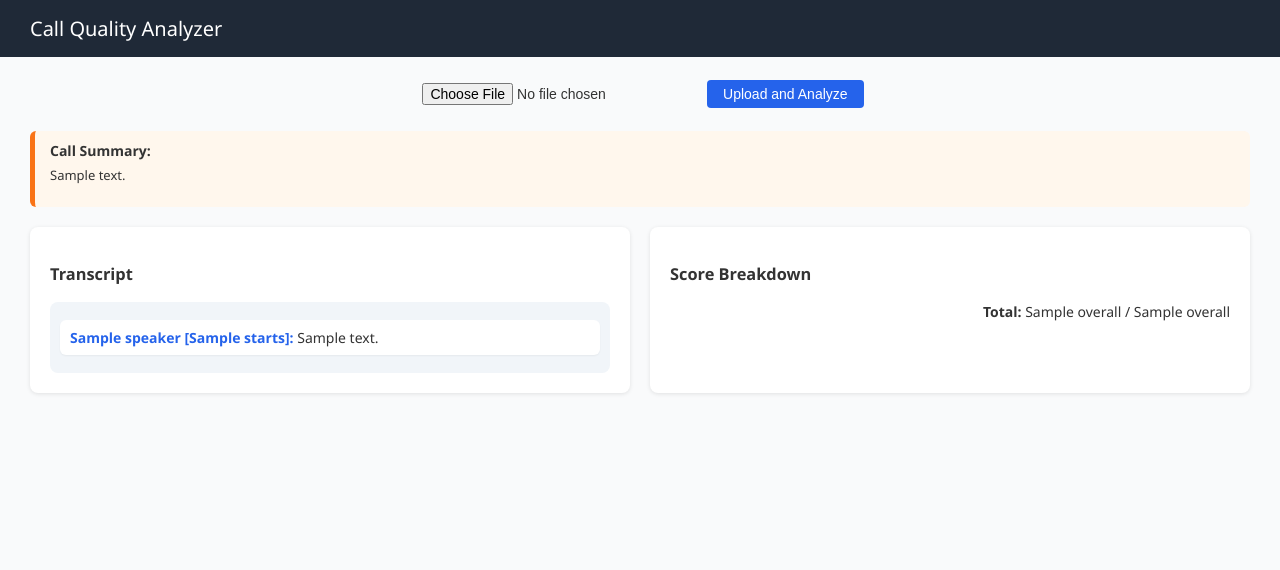
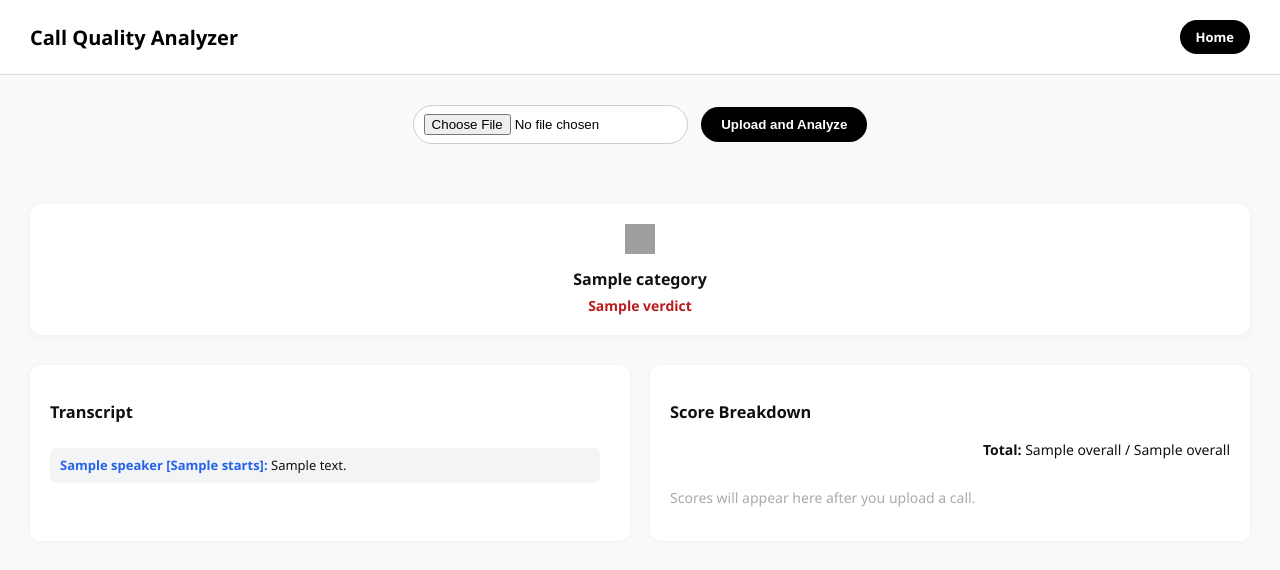
Before and after one commit to RajasZode/call-quality-analyzer, a Flask app: template templates/index.html in a window 1280 px wide. Shown: the top 570 px of the page. Run offline with Flask 3, Linux system fonts and the light colour scheme; the template is opened without the code that fills it: most values are stand-ins (such as "Sample title", 1, 10 or a date in 2020); grey boxes are pictures that could not be loaded.

Commit message:
changes
Signed-off-by: Rajas Zode <rajaszode@192.168.1.8>

```diff
--- a/app.py
+++ b/app.py
@@ -1,11 +1,10 @@
-# app.py
 from flask import Flask, render_template, request
 import os
 import whisper
-import time
+import subprocess
 from score_transcript import score_transcript, scoring_criteria
 from dotenv import load_dotenv
-import subprocess
+from pyannote.audio import Pipeline
 
 UPLOAD_FOLDER = "static/uploads"
 app = Flask(__name__)
@@ -15,40 +14,59 @@ app.config['UPLOAD_FOLDER'] = UPLOAD_FOLDER
 whisper_model = whisper.load_model("tiny")
 load_dotenv()
 
-# Dummy speaker tagging (since diarization fails on Render Free)
-def assign_tagged_transcript(segments):
+# Real speaker tagging using pyannote
+pipeline = Pipeline.from_pretrained("pyannote/speaker-diarization-3.1", use_auth_token=os.getenv("HUGGINGFACE_TOKEN"))
+
+def assign_tagged_transcript(segments, diarization):
     results = []
-    for idx, segment in enumerate(segments):
-        speaker = "Speaker_01" if idx % 2 == 0 else "Speaker_02"
+    for segment in segments:
+        start, end, text = segment["start"], segment["end"], segment["text"]
+        midpoint = (start + end) / 2
+        speaker = "Unknown"
+        for turn, _, label in diarization.itertracks(yield_label=True):
+            if turn.start <= midpoint <= turn.end:
+                speaker = label
+                break
         results.append({
             "speaker": speaker,
-            "start": round(segment["start"]),
-            "text": segment["text"].strip(),
+            "start": round(start),
+            "text": text.strip(),
             "side": "left"
         })
     return results
 
-# Score summary sentence
-def generate_summary(scores):
+# Generate summary text and call_summary dictionary
+def generate_summary_and_call_summary(scores):
     summary_lines = []
+    call_summary = {}
     for category, (score, total) in scores.items():
         percent = (score / total) * 100 if total > 0 else 0
         if percent >= 80:
-            summary_lines.append(f"{category} was handled very well.")
+            text = f"{category} was handled very well."
         elif percent >= 40:
-            summary_lines.append(f"{category} was average and can be improved.")
+            text = f"{category} was average and can be improved."
         else:
-            summary_lines.append(f"{category} was poorly handled and needs attention.")
-    return " ".join(summary_lines)
+            text = f"{category} was poorly handled and needs attention."
+        summary_lines.append(text)
+        call_summary[category] = text
+    return " ".join(summary_lines), call_summary
 
-@app.route('/', methods=['GET', 'POST'])
-def index():
+# Landing page
+@app.route('/')
+def landing():
+    return render_template('landing.html')
+
+# Upload and analyze route
+@app.route('/upload', methods=['GET', 'POST'])
+def upload():
     transcript_blocks = []
     scores = {}
     overall_score = (0, 0)
     audio_preview_path = None
     summary_text = ""
+    call_summary = {}
     missed_checkpoints = {}
+    achieved_checkpoints = {}
 
     if request.method == 'POST':
         audio_file = request.files['audio']
@@ -60,26 +78,30 @@ def index():
             # Convert to 16kHz mono WAV
             converted_filename = "clean_test.wav"
             converted_path = os.path.join(app.config['UPLOAD_FOLDER'], converted_filename)
-            subprocess.run(["ffmpeg", "-y", "-i", original_path, "-ac", "1", "-ar", "16000", converted_path])
+            subprocess.run([
+                "ffmpeg", "-y", "-i", original_path,
+                "-ac", "1", "-ar", "16000", converted_path
+            ])
 
-            # Transcription (no diarization)
+            # Diarization
+            diarization = pipeline(converted_path)
+
+            # Transcribe
             whisper_result = whisper_model.transcribe(converted_path, language="en", fp16=False)
             segments = whisper_result.get("segments", [])
 
-            # Assign dummy speakers
-            transcript_blocks = assign_tagged_transcript(segments)
-
-            # Combine transcript text
+            transcript_blocks = assign_tagged_transcript(segments, diarization)
             full_transcript = " ".join([b["text"] for b in transcript_blocks])
 
             # Scoring
-            scored_output = score_transcript(full_transcript, scoring_criteria)
-            scores = {k: (v["score"], v["max_score"]) for k, v in scored_output.items()}
+            scored_output = score_transcript(transcript_blocks, scoring_criteria)
+            scores = {k: (v["score"], v["total"]) for k, v in scored_output.items()}
             missed_checkpoints = {k: v["missed"] for k, v in scored_output.items()}
+            achieved_checkpoints = {k: v["achieved"] for k, v in scored_output.items()}
             total = sum(v["score"] for v in scored_output.values())
-            max_total = sum(v["max_score"] for v in scored_output.values())
+            max_total = sum(v["total"] for v in scored_output.values())
             overall_score = (total, max_total)
-            summary_text = generate_summary(scores)
+            summary_text, call_summary = generate_summary_and_call_summary(scores)
             audio_preview_path = f'uploads/{converted_filename}'
 
     return render_template(
@@ -89,10 +111,15 @@ def index():
         overall=overall_score,
         audio_path=audio_preview_path,
         summary_text=summary_text,
-        missed_checkpoints=missed_checkpoints
+        call_summary=call_summary,
+        missed_checkpoints=missed_checkpoints,
+        achieved_checkpoints=achieved_checkpoints
     )
+
+@app.route('/dashboard')
+def dashboard():
+    return render_template('dashboard.html')
 
 if __name__ == '__main__':
     os.makedirs(UPLOAD_FOLDER, exist_ok=True)
-    port = int(os.environ.get("PORT", 5000))
-    app.run(host='0.0.0.0', port=port)
+    app.run(debug=True, port=5050)
--- a/templates/index.html
+++ b/templates/index.html
@@ -1,134 +1,207 @@
 <!DOCTYPE html>
 <html lang="en">
 <head>
-  <meta charset="UTF-8">
-  <meta name="viewport" content="width=device-width, initial-scale=1.0">
+  <meta charset="UTF-8" />
+  <meta name="viewport" content="width=device-width, initial-scale=1.0"/>
   <title>Call Quality Analyzer</title>
   <link rel="stylesheet" href="https://cdnjs.cloudflare.com/ajax/libs/font-awesome/6.5.0/css/all.min.css">
   <style>
     body {
-      font-family: 'Segoe UI', Tahoma, Geneva, Verdana, sans-serif;
       margin: 0;
       padding: 0;
       background-color: #f9fafb;
-      color: #333;
+      color: #111;
+      font-family: 'Segoe UI', sans-serif;
       font-size: 14px;
     }
+
     .header {
-      background-color: #1f2937;
+      background-color: #ffffff;
+      color: #000;
+      padding: 20px 30px;
+      font-size: 20px;
+      font-weight: bold;
+      border-bottom: 1px solid #ddd;
+      display: flex;
+      justify-content: space-between;
+      align-items: center;
+    }
+
+    .header a {
+      background: black;
       color: white;
-      padding: 15px 30px;
-      font-size: 20px;
+      padding: 8px 16px;
+      border-radius: 30px;
+      text-decoration: none;
+      font-size: 13px;
     }
+
     .form-box {
-      margin: 20px 30px;
       text-align: center;
+      padding: 30px 20px;
     }
+
+    .form-box input[type="file"],
+    .form-box input[type="submit"] {
+      border-radius: 30px;
+      padding: 8px 10px;
+    }
+
     .form-box input[type="file"] {
-      padding: 6px;
+      background: #ffffff;
+      border: 1px solid #ccc;
+      color: #000;
+      margin-right: 10px;
+    }
+
+    .form-box input[type="submit"] {
+      background-color: #000;
+      color: #fff;
+      font-weight: 600;
+      border: none;
+      padding: 10px 20px;
+      cursor: pointer;
+      transition: all 0.3s ease;
+    }
+
+    .form-box input[type="submit"]:hover {
+      background-color: #333;
+    }
+
+    .loader {
+      display: none;
+      margin: 30px auto;
+      width: 64px;
+      height: 64px;
+      border-radius: 50%;
+      background: radial-gradient(farthest-side, black 94%, #0000) top/8px 8px no-repeat,
+                  radial-gradient(farthest-side, black 94%, #0000) left/8px 8px no-repeat,
+                  radial-gradient(farthest-side, black 94%, #0000) bottom/8px 8px no-repeat,
+                  radial-gradient(farthest-side, black 94%, #0000) right/8px 8px no-repeat;
+      animation: loader-spin 1s infinite;
+    }
+
+    @keyframes loader-spin {
+      100% { transform: rotate(1turn); }
+    }
+
+    .audio-preview {
+      padding: 0 30px;
+    }
+
+    .summary-grid {
+      display: grid;
+      grid-template-columns: repeat(auto-fit, minmax(230px, 1fr));
+      gap: 20px;
+      margin: 30px;
+    }
+
+    .summary-card {
+      background: #fff;
+      border-radius: 12px;
+      padding: 20px;
+      box-shadow: 0 2px 10px rgba(0,0,0,0.06);
+      text-align: center;
+      transition: all 0.3s ease;
+    }
+
+    .summary-card .icon {
+      font-size: 24px;
+      margin-bottom: 10px;
+    }
+
+    .summary-card .title {
+      font-weight: bold;
+      font-size: 16px;
+      margin-bottom: 6px;
+    }
+
+    .summary-card .feedback {
+      font-weight: bold;
       font-size: 14px;
     }
-    .form-box input[type="submit"] {
-      background-color: #2563eb;
-      color: white;
-      padding: 6px 16px;
-      border: none;
-      border-radius: 4px;
-      font-size: 14px;
-      cursor: pointer;
-      margin-left: 10px;
-    }
-    .audio-preview {
-      margin-top: 10px;
-      padding: 0 30px;
-    }
+
+    .summary-card.pass .feedback { color: #15803d; }
+    .summary-card.warn .feedback { color: #d97706; }
+    .summary-card.fail .feedback { color: #b91c1c; }
+
     .container {
       display: grid;
       grid-template-columns: 1fr 1fr;
       gap: 20px;
       padding: 0 30px 30px 30px;
     }
+
     .left-panel, .right-panel {
-      background: white;
-      border-radius: 8px;
+      background: #ffffff;
+      border-radius: 10px;
       padding: 20px;
-      box-shadow: 0 1px 4px rgba(0,0,0,0.1);
+      box-shadow: 0 0 6px rgba(0,0,0,0.05);
     }
+
     .transcript-section {
       max-height: 550px;
       overflow-y: auto;
-      background-color: #f1f5f9;
-      border-radius: 8px;
-      padding: 10px;
+      padding-right: 10px;
     }
+
     .transcript-block {
-      background: #ffffff;
+      background-color: #f3f4f6;
       border-radius: 6px;
       padding: 8px 10px;
       margin: 8px 0;
-      box-shadow: 0 1px 2px rgba(0,0,0,0.05);
+      font-size: 13px;
+      box-shadow: 0 1px 2px rgba(0,0,0,0.03);
     }
+
     .transcript-block strong {
       color: #2563eb;
     }
+
     .score-cards {
       display: flex;
       flex-direction: column;
       gap: 12px;
       margin-top: 15px;
     }
+
     .score-card {
-      background-color: #f9fafb;
+      background-color: #f3f4f6;
       border-radius: 6px;
       padding: 12px;
       font-weight: 500;
-      box-shadow: 0 1px 3px rgba(0,0,0,0.05);
-      border-left: 5px solid #94a3b8;
+      border-left: 5px solid #ccc;
     }
+
     .score-card .category {
       font-size: 14px;
       font-weight: bold;
-      color: #1f2937;
+      color: #111;
       cursor: pointer;
     }
+
     .score-card .percent {
       font-size: 14px;
       font-weight: 600;
     }
+
     .score-card .fraction {
       font-size: 13px;
-      color: #475569;
+      color: #555;
     }
+
     .missed-details {
       display: none;
       margin-top: 8px;
       font-size: 12px;
-      color: #991b1b;
     }
-    .summary-box {
-      background: #fff7ed;
-      border-left: 5px solid #f97316;
-      margin: 20px 30px;
-      padding: 10px 15px;
-      border-radius: 6px;
-      font-size: 13px;
+
+    .missed-details ul {
+      margin: 5px 0 0 18px;
     }
-    .summary-box strong {
-      font-size: 14px;
-    }
-    .loader {
-      border: 6px solid #f3f3f3;
-      border-top: 6px solid #2563eb;
-      border-radius: 50%;
-      width: 40px;
-      height: 40px;
-      animation: spin 1s linear infinite;
-      margin: 20px auto;
-      display: none;
-    }
-    @keyframes spin {
-      0% { transform: rotate(0deg); }
-      100% { transform: rotate(360deg); }
+
+    .missed-details li {
+      margin-bottom: 4px;
     }
   </style>
   <script>
@@ -142,7 +215,10 @@
   </script>
 </head>
 <body>
-  <div class="header">Call Quality Analyzer</div>
+  <div class="header">
+    Call Quality Analyzer
+    <a href="/">Home</a>
+  </div>
 
   <div class="form-box">
     <form method="post" enctype="multipart/form-data" onsubmit="showLoader()">
@@ -153,19 +229,56 @@
   </div>
 
   {% if audio_path %}
-    <div class="audio-preview">
+  <div style="text-align: center; margin-top: 20px;">
+    <button onclick="loadAudio()" style="background: #000; color: #fff; padding: 10px 20px; border-radius: 30px; border: none; cursor: pointer;">
+      🎧 Listen to Call
+    </button>
+  </div>
+  <div id="audio-container" class="audio-preview" style="display: none;">
     <h4>Audio Preview</h4>
-      <audio controls style="width: 100%;">
-        <source src="{{ url_for('static', filename=audio_path) }}" type="audio/mpeg">
+    <audio controls style="width: 100%;" id="audio-player">
+      <source id="audio-source" src="" type="audio/mpeg">
       Your browser does not support the audio element.
     </audio>
   </div>
+
+  <script>
+    function loadAudio() {
+      const source = document.getElementById('audio-source');
+      const player = document.getElementById('audio-player');
+      const container = document.getElementById('audio-container');
+
+      source.src = "{{ url_for('static', filename=audio_path) }}";
+      player.load();
+      container.style.display = 'block';
+    }
+  </script>
 {% endif %}
 
-  {% if summary_text %}
-    <div class="summary-box">
-      <strong>Call Summary:</strong>
-      <p style="margin-top: 6px;">{{ summary_text }}</p>
+  {% if call_summary %}
+    {% set icon_map = {
+      'Call Opening': 'call_opening.png',
+      'Information Gathering': 'info_gathering.png',
+      'Sales Pitch': 'sales_pitch.png',
+      'Communication Skill': 'communication_skill.png',
+      'Call Closing': 'call_closing.png'
+    } %}
+
+    <div class="summary-grid">
+      {% for category, verdict in call_summary.items() %}
+        {% set style = 'pass' if 'handled very well' in verdict else 'warn' if 'average' in verdict else 'fail' %}
+        {% set icon = icon_map.get(category, 'default.png') %}
+        <div class="summary-card {{ style }}">
+          <img src="{{ url_for('static', filename='summary_icons/' ~ icon) }}" class="icon" alt="{{ category }} icon" width="30" height="30">
+          <div class="title">{{ category }}</div>
+          <div class="feedback">
+            {{ verdict
+              | replace(category ~ " was handled very well", "✔ Great Start")
+              | replace(category ~ " was average and can be improved", "⚠ Average, needs improvement")
+              | replace(category ~ " was poorly handled and needs attention", "✘ Poorly handled, needs attention") }}
+          </div>
+        </div>
+      {% endfor %}
     </div>
   {% endif %}
 
@@ -173,42 +286,59 @@
     <div class="left-panel">
       <h3>Transcript</h3>
       <div class="transcript-section">
+        {% if transcript_blocks %}
           {% for block in transcript_blocks %}
             <div class="transcript-block">
               <strong>{{ block.speaker }} [{{ block.start }}s]:</strong> {{ block.text }}
             </div>
           {% endfor %}
+        {% else %}
+          <p style="color:#aaa;">Transcript will appear here after you upload a call.</p>
+        {% endif %}
       </div>
     </div>
 
     <div class="right-panel">
       <h3>Score Breakdown</h3>
       <div class="score-box" style="text-align:right; margin-bottom: 10px;">
-        <strong>Total:</strong> {{ overall[0] }} / {{ overall[1] }}
+        <strong>Total:</strong> {{ overall[0] if overall else 0 }} / {{ overall[1] if overall else 0 }}
       </div>
       <div class="score-cards">
-        {% for category, (score, total) in scores.items() %}
+        {% if scores %}
+          {% for category, (score, total) in scores.items() if not category.endswith('_extra') %}
             {% set percent = ((score / total) * 100) | round(0, 'floor') %}
             {% set color = 'green' if percent >= 80 else 'orange' if percent >= 50 else 'red' %}
             <div class="score-card" style="border-left: 5px solid {{ color }};">
               <div class="category" onclick="toggleMissed('missed_{{ loop.index }}')">
-              {{ category }}
+                {{ category }} <i class="fa-solid fa-caret-down"></i>
               </div>
               <div class="percent" style="color: {{ color }};">{{ percent }}%</div>
               <div class="fraction">({{ score|int }}/{{ total|int }})</div>
 
+              <div id="missed_{{ loop.index }}" class="missed-details">
+                {% if achieved_checkpoints[category] %}
+                  <strong style="color: #15803d;">Achieved:</strong>
+                  <ul style="color: #15803d;">
+                    {% for item in achieved_checkpoints[category] %}
+                      <li>{{ item }}</li>
+                    {% endfor %}
+                  </ul>
+                {% endif %}
+
                 {% if missed_checkpoints[category] %}
-              <div id="missed_{{ loop.index }}" class="missed-details">
-                <strong>Missed:</strong>
-                <ul style="margin-top: 5px; padding-left: 18px;">
+                  <strong style="color: #b91c1c; margin-top: 10px; display: inline-block;">Missed:</strong>
+                  <ul style="color: #b91c1c;">
                     {% for item in missed_checkpoints[category] %}
                       <li>{{ item }}</li>
                     {% endfor %}
                   </ul>
-              </div>
                 {% endif %}
               </div>
+            </div>
           {% endfor %}
+        {% else %}
+          <p style="color:#aaa;">Scores will appear here after you upload a call.</p>
+        {% endif %}
       </div>
     </div>
   </div>
```
Also changed, not shown: score_transcript.py (+117 -31 lines), 2 other files. Lines whose indentation alone changed are shown as unchanged.
